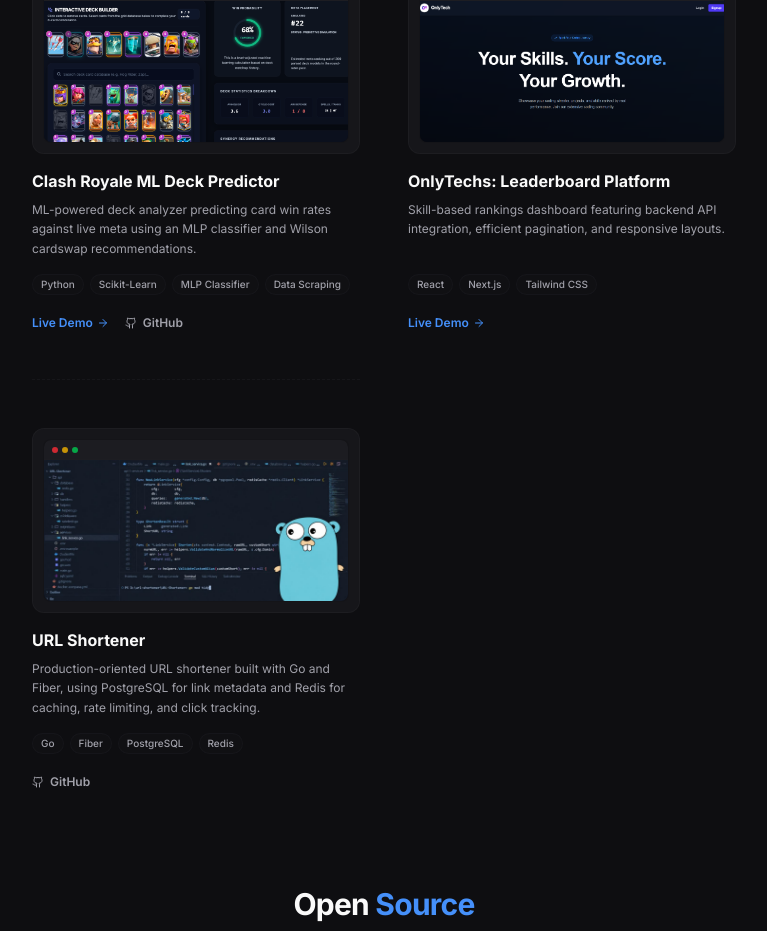
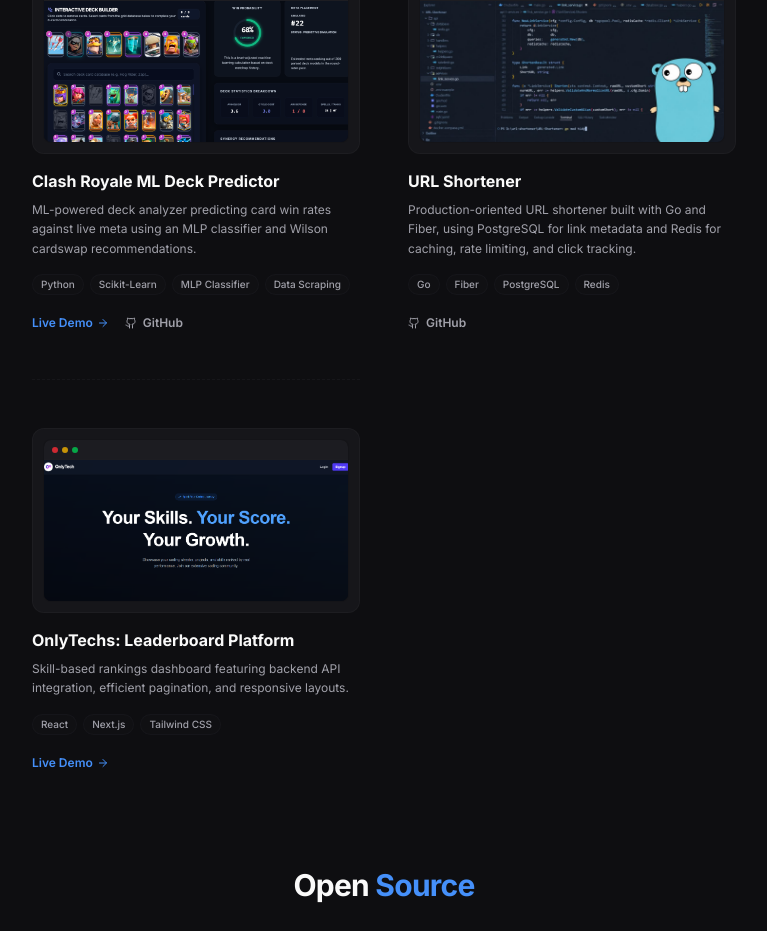
Before and after one commit to aviraltrip/portfolio, a React (Vite) app: page / in a window 1280 px wide. Shown: the part 1431-2362 px from the top of the page, without its empty margins (256-1023 px from the left). Built offline with nearby package versions, Linux system fonts and the light colour scheme; the HTML template or start-up script is replaced by a standard one.

Commit message:
Add URL Shortener project details to ProjectsSection

```diff
--- a/src/components/ProjectsSection.jsx
+++ b/src/components/ProjectsSection.jsx
@@ -37,6 +37,16 @@
   },
   {
     id: 4,
+    title: "URL Shortener",
+    description:
+      "Production-oriented URL shortener built with Go and Fiber, using PostgreSQL for link metadata and Redis for caching, rate limiting, and click tracking.",
+    image: "/projects/url-shortener.png",
+    tags: ["Go", "Fiber", "PostgreSQL", "Redis"],
+    githubUrl: "https://github.com/aviraltrip/URL-Shortener",
+    featured: true,
+  },
+  {
+    id: 5,
     title: "OnlyTechs: Leaderboard Platform",
     description:
       "Skill-based rankings dashboard featuring backend API integration, efficient pagination, and responsive layouts.",
@@ -44,16 +54,6 @@
     tags: ["React", "Next.js", "Tailwind CSS"],
     demoUrl: "https://onlytechs.vercel.app/",
     githubUrl: "#",
-    featured: true,
-  },
-  {
-    id: 5,
-    title: "URL Shortener",
-    description:
-      "Production-oriented URL shortener built with Go and Fiber, using PostgreSQL for link metadata and Redis for caching, rate limiting, and click tracking.",
-    image: "/projects/url-shortener.png",
-    tags: ["Go", "Fiber", "PostgreSQL", "Redis"],
-    githubUrl: "https://github.com/aviraltrip/URL-Shortener",
     featured: true,
   },
 ];
```
